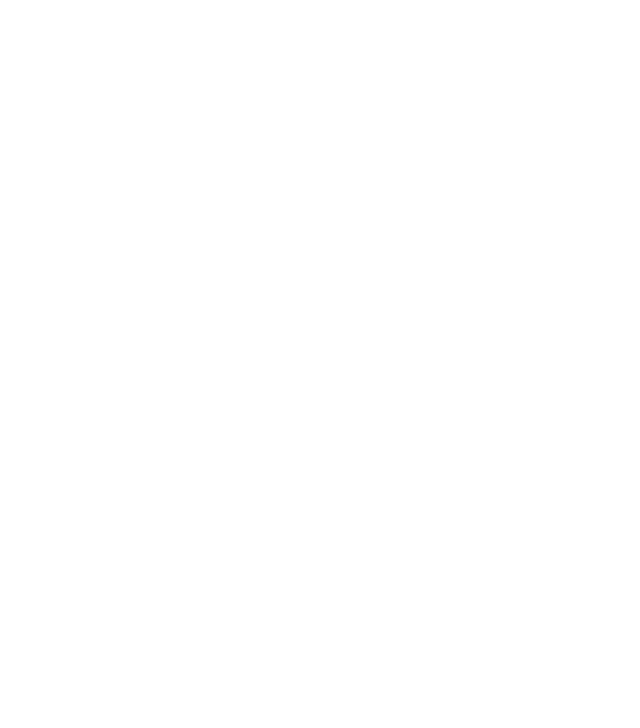
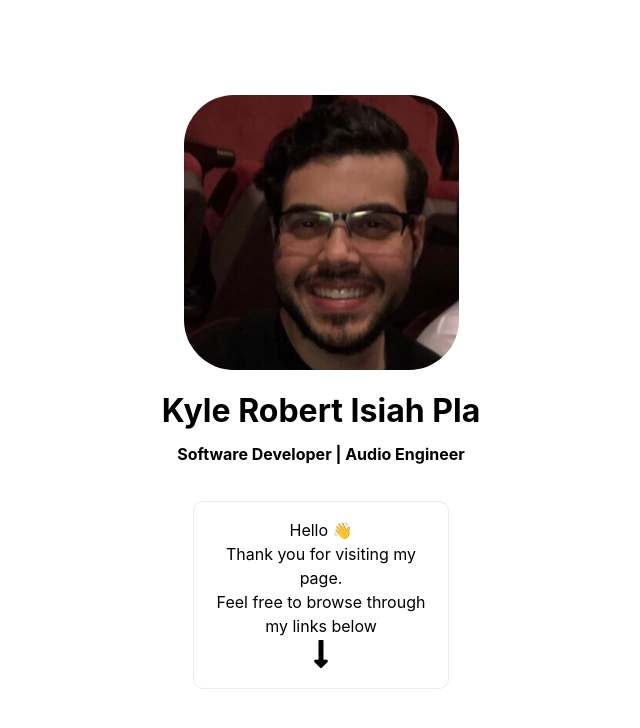
Before and after one commit to kpla001/kylepla.com, a Next.js app: page / in a window 1280 px wide. Shown: the top 728 px of the page, without its empty margins (319-959 px from the left). Built offline with nearby package versions, Linux system fonts and the light colour scheme.

Commit message:
create header

```diff
--- a/pages/_app.js
+++ b/pages/_app.js
@@ -1,7 +1,9 @@
-import '../styles/globals.css'
+import '../styles/globals.scss'
 
 function MyApp({ Component, pageProps }) {
-  return <Component {...pageProps} />
+  return (
+  <Component {...pageProps} />
+  )
 }
 
 export default MyApp
--- a/pages/index.js
+++ b/pages/index.js
@@ -1,23 +1,51 @@
 import Head from 'next/head'
 import Image from 'next/image'
-import styles from '../styles/Home.module.css'
+import Link from 'next/link'
+
 
 export default function Home() {
   return (
-    <div className={styles.container}>
+    <>
       <Head>
         <title>Kyle R. I. Pla</title>
         <meta name="description" content="Kyle R. I. Pla - Full Stack Developer" />
         <link rel="icon" href="/favicon.ico" />
+        {/* <script src="https://kit.fontawesome.com/92716430d3.js" crossOrigin="anonymous"></script> */}
+        <link
+          rel="stylesheet"
+          href="https://cdnjs.cloudflare.com/ajax/libs/font-awesome/5.15.4/css/all.min.css"
+          integrity="sha512-1ycn6IcaQQ40/MKBW2W4Rhis/DbILU74C1vSrLJxCq57o941Ym01SwNsOMqvEBFlcgUa6xLiPY/NS5R+E6ztJQ=="
+          crossOrigin="anonymous"
+          referrerPolicy="no-referrer"
+        />
       </Head>
 
-      <body>
+      <main>
+        <div className="wrap">
+        <Image
+          src='/placeholder.jpeg'
+          alt='icon'
+          width={275}
+          height={275}
+          />
+
+        <h1 className="profile-name">Kyle Robert Isiah Pla </h1>
+        <h4 className="profile-title">Software Developer | Audio Engineer</h4>
+        <div className="card">
+          Hello 👋 <br />Thank you for visiting my page. <br /> Feel free to browse through my links below <br />
+          <i className="fas fa-long-arrow-alt-down fa-2x" ></i>
+
+
+        </div>
+        </div>
 
 
 
 
-      </body>
 
-    </div>
+
+      </main>
+
+    </>
   )
 }
--- a/styles/globals.css
+++ /dev/null
@@ -1,16 +0,0 @@
-html,
-body {
-  padding: 0;
-  margin: 0;
-  font-family: -apple-system, BlinkMacSystemFont, Segoe UI, Roboto, Oxygen,
-    Ubuntu, Cantarell, Fira Sans, Droid Sans, Helvetica Neue, sans-serif;
-}
-
-a {
-  color: inherit;
-  text-decoration: none;
-}
-
-* {
-  box-sizing: border-box;
-}
--- a/styles/Home.module.css
+++ b/styles/globals.scss
@@ -1,4 +1,21 @@
-.container {
+html,
+body {
+  padding: 0;
+  margin: 0;
+  font-family: -apple-system, BlinkMacSystemFont, Segoe UI, Roboto, Oxygen,
+    Ubuntu, Cantarell, Fira Sans, Droid Sans, Helvetica Neue, sans-serif;
+}
+
+a {
+  color: inherit;
+  text-decoration: none;
+}
+
+* {
+  box-sizing: border-box;
+}
+
+.wrap {
   min-height: 100vh;
   padding: 0 0.5rem;
   display: flex;
@@ -6,6 +23,16 @@
   justify-content: center;
   align-items: center;
   height: 100vh;
+}
+
+.wrap img {
+  border-radius: 50px;
+  min-width: 275px;
+  min-height: 275px;
+}
+
+.profile-name {
+  margin-bottom: -1vh;
 }
 
 .main {
@@ -80,14 +107,15 @@
 
 .card {
   margin: 1rem;
-  padding: 1.5rem;
-  text-align: left;
+  padding: 1rem;
+  text-align: center;
   color: inherit;
   text-decoration: none;
   border: 1px solid #eaeaea;
   border-radius: 10px;
   transition: color 0.15s ease, border-color 0.15s ease;
-  width: 45%;
+  width: 20vw;
+  line-height: 3vh;
 }
 
 .card:hover,
```
Also changed, not shown: public/placeholder.jpeg (added), 1 other file (tests, documents, lock files or other folders).
